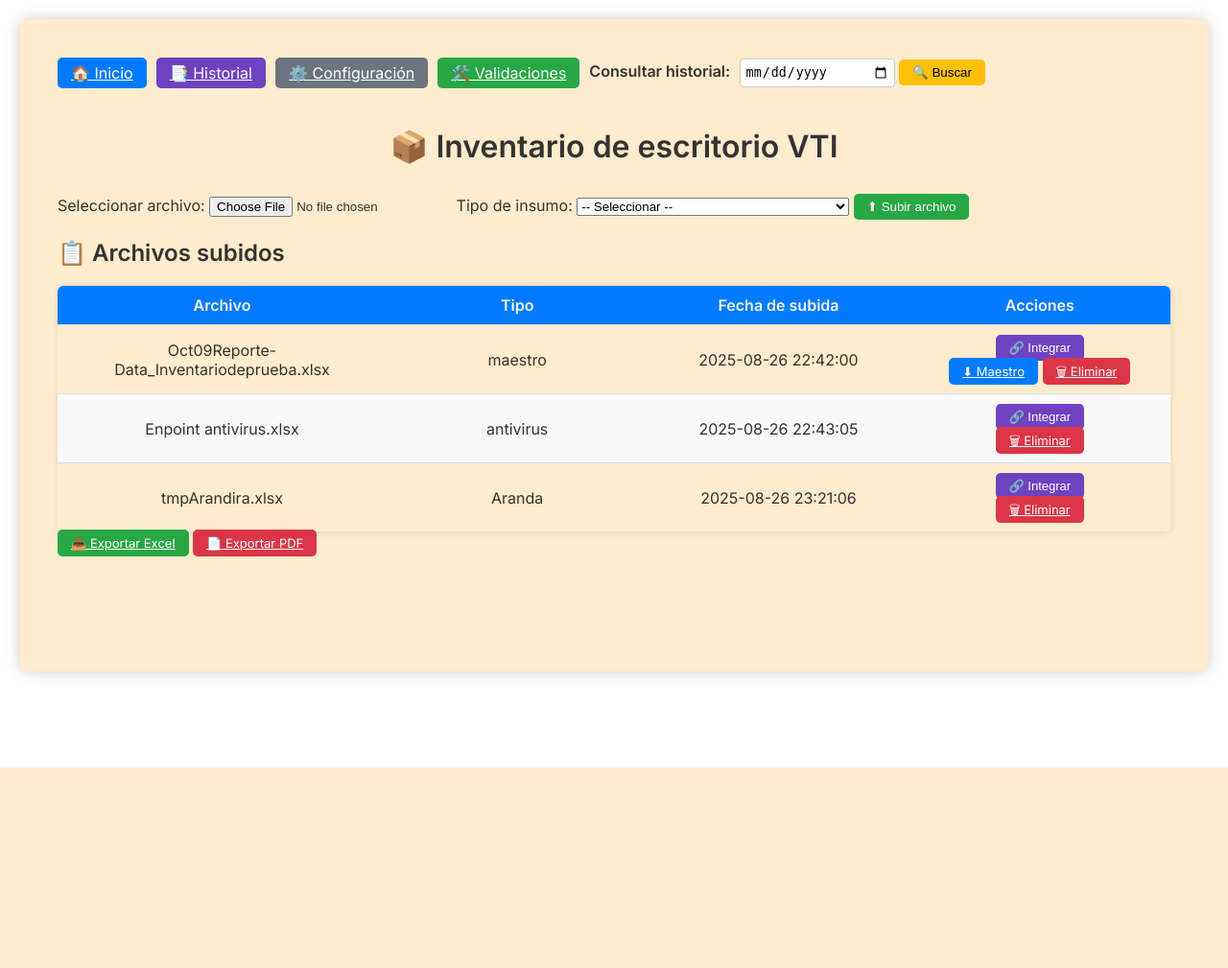
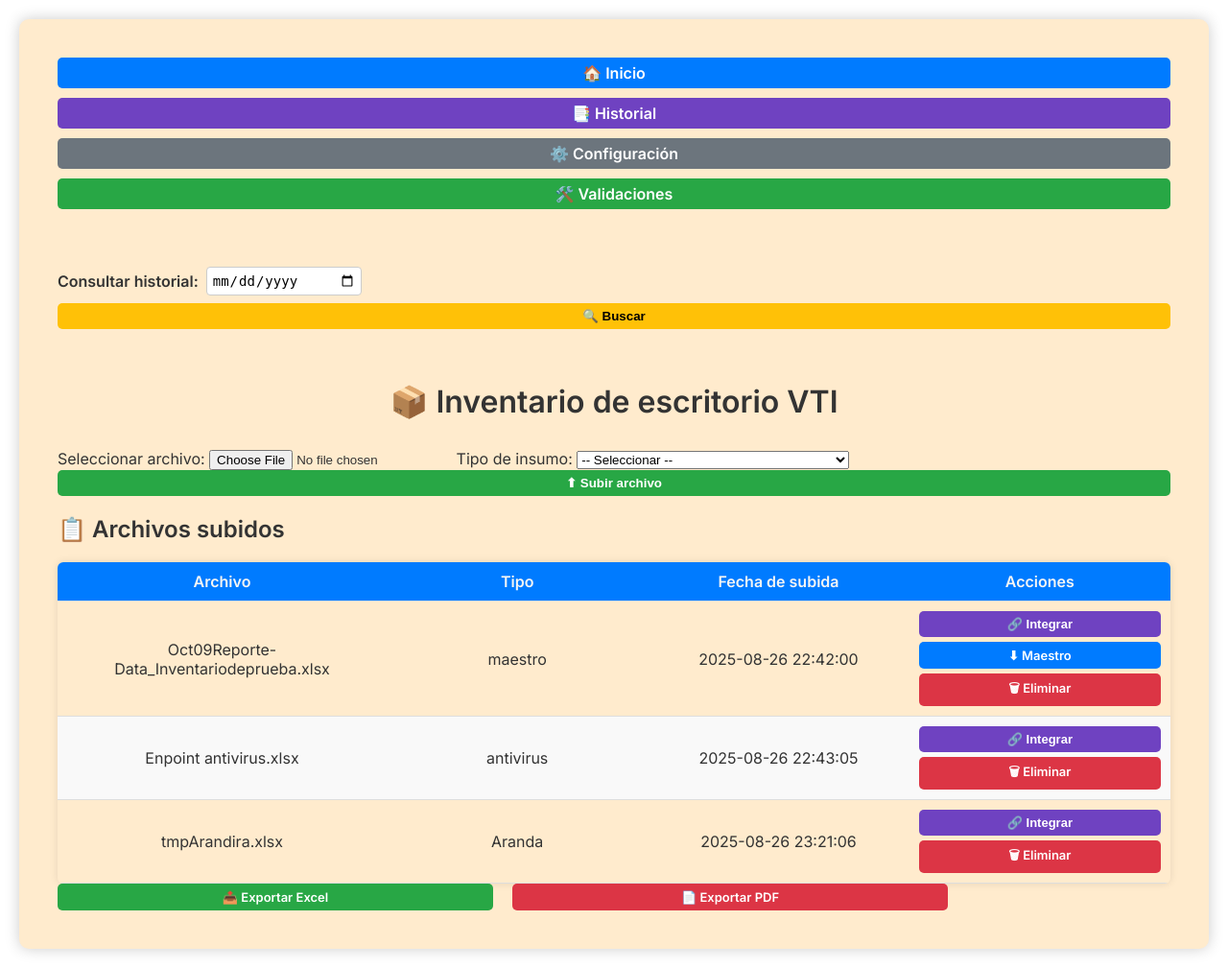
Before and after one commit to Demonista/App_Inventario, a Flask app: page / in a window 1280 px wide. Shown: the whole page at 96% size. Before the commit the page ends 800 px from the top, so only its background shows below. Run offline with Flask 3, Linux system fonts and the light colour scheme.

Commit message:
Versión 0.5.7 Pantalla con botones anchos.

```diff
--- a/dist/app/_internal/templates/configuracion.html
+++ b/dist/app/_internal/templates/configuracion.html
@@ -6,7 +6,7 @@
 <!-- =============================
      Formulario de configuración
 ============================== -->
-<form action="{{ url_for('guardar_config') }}" method="POST">
+<form action="{{ url_for('guardar_configuracion') }}" method="POST">
     <table>
         <thead>
             <tr>
--- a/dist/app/_internal/templates/layout.html
+++ b/dist/app/_internal/templates/layout.html
@@ -3,7 +3,7 @@
 <head>
     <meta charset="UTF-8">
     <meta name="viewport" content="width=device-width, initial-scale=1.0">
-    <title>{{ title or "Inventario de Insumos" }}</title>
+    <title>{{ title or "Inventario de Escritorio VTI" }}</title>
 
     <!-- Estilos propios -->
     <link rel="stylesheet" href="{{ url_for('static', filename='css/estilos.css') }}">
--- a/static/css/estilos.css
+++ b/static/css/estilos.css
@@ -3,7 +3,7 @@
 ============================== */
 body {
     font-family: Inter, Source Code Pro, Arial, sans-serif;
-    background: white-space;
+    background: white;
     margin: 20px;
     color: #333;
 }
@@ -39,35 +39,70 @@
 ============================== */
 .top-nav {
     display: flex;
-    flex-wrap: wrap;
-    gap: 10px; /* Espacio entre elementos */
+    flex-direction: column;   /* 🔹 primero botones, luego historial */
+    gap: 10px;
+    margin-bottom: 15px;
+}
+
+/* Contenedor de botones principales */
+.nav-botones {
+    display: flex;
+    flex-wrap: wrap;          /* 🔹 permite que bajen si no caben */
+    gap: 8px;
     align-items: center;
     justify-content: flex-start;
 }
 
-.top-nav label {
-    font-weight: bold;
-    margin-right: 5px;
-    white-space: nowrap;
+.nav-botones a,
+.nav-botones button {
+    flex: 1 1 auto;           /* 🔹 permite que se adapten */
+    max-width: 25%;           /* 🔹 nunca más grandes del 25% */
+    min-width: 120px;         /* 🔹 asegura que no se encojan demasiado */
+    text-align: center;
 }
 
-.top-nav input[type="date"] {
+/* Contenedor de historial (fecha + botón buscar) */
+.nav-fecha {
+    display: flex;
+    flex-wrap: wrap;
+    gap: 8px;
+    align-items: center;
+    justify-content: flex-start;
+}
+
+.nav-fecha label {
+    font-weight: bold;
+    white-space: nowrap;   /* 🔹 evita que se rompa en varias líneas */
+}
+
+.nav-fecha input[type="date"] {
     padding: 5px;
     min-width: 150px;
     border: 1px solid #ccc;
     border-radius: 4px;
+    font-size: 14px;
 }
 
 /* Adaptabilidad */
 @media (max-width: 768px) {
-    .top-nav {
+    .nav-botones {
+        justify-content: center; /* 🔹 más centrado en móvil */
+    }
+
+    .nav-botones a,
+    .nav-botones button {
+        max-width: 45%;   /* 🔹 en móvil pueden usar hasta 2 por fila */
+        min-width: 100px;
+    }
+
+    .nav-fecha {
         flex-direction: column;
         align-items: stretch;
     }
-    .top-nav a,
-    .top-nav button {
-        width: 25%;
-        text-align: center;
+
+    .nav-fecha input,
+    .nav-fecha button {
+        width: 100%;      /* 🔹 los inputs/btn de historial sí ocupan todo */
     }
 }
 
@@ -79,8 +114,13 @@
     border: none;
     border-radius: 5px;
     cursor: pointer;
-    /*font-weight: bold;*/
+    display: block;             /* 🔹 mismo comportamiento en <a> y <button> */
+    width: 100%;                /* 🔹 todos ocupan el mismo ancho */
+    text-align: center;
+    text-decoration: none;
+    font-weight: bold;
     transition: transform 0.1s ease, opacity 0.2s ease;
+    box-sizing: border-box;     /* 🔹 evita diferencias por padding */
 }
 
 /* Animación al pasar */
@@ -89,13 +129,27 @@
     transform: scale(1.02);
 }
 
-
 /* Tamaño pequeño uniforme */
 .btn-small {
     font-size: 13px;
     padding: 6px 14px;
     min-width: 90px;
 }
+
+/* Contenedor de botones en la tabla */
+.acciones-botones {
+    display: flex;
+    flex-direction: column;   /* 🔹 apilados */
+    gap: 5px;
+    align-items: stretch;     /* 🔹 todos con mismo ancho */
+}
+
+/* Formularios dentro del contenedor */
+.acciones-botones form {
+    width: 100%;              /* 🔹 asegura que el <button> no se achique */
+    margin: 0;
+}
+
 
 
 /* Variantes */
@@ -106,6 +160,14 @@
 .btn.amarillo { background: #ffc107; color: black; }
 .btn.gris { background: #6c757d; color: white; }
 
+
+.exportacion-global{
+    display: flex;
+    flex-direction: row;
+    justify-content: space-evenly;
+    max-width: 80%;
+    gap: 20px;
+}
 /* ==============================
    Tablas
 ============================== */
--- a/templates/layout.html
+++ b/templates/layout.html
@@ -22,6 +22,7 @@
             <a href="{{ url_for('historial') }}" class="btn morado" title="Ver historial de procesos">📑 Historial</a>
             <a href="{{ url_for('configuracion') }}" class="btn gris" title="Configurar usuarios">⚙️ Configuración</a>
             <a href="{{ url_for('configuracion_general') }}" class="btn verde" title="Configurar validaciones del Insumo 1">🛠️ Validaciones</a>
+            <br><br>
 
             <!-- Filtro de fecha para historial -->
             <div class="nav-fecha">
```
Also changed, not shown: dist/app/_internal/static/css/estilos.css (+20 -6 lines), dist/app/_internal/templates/index.html (+17 -14 lines), 8 other files.
